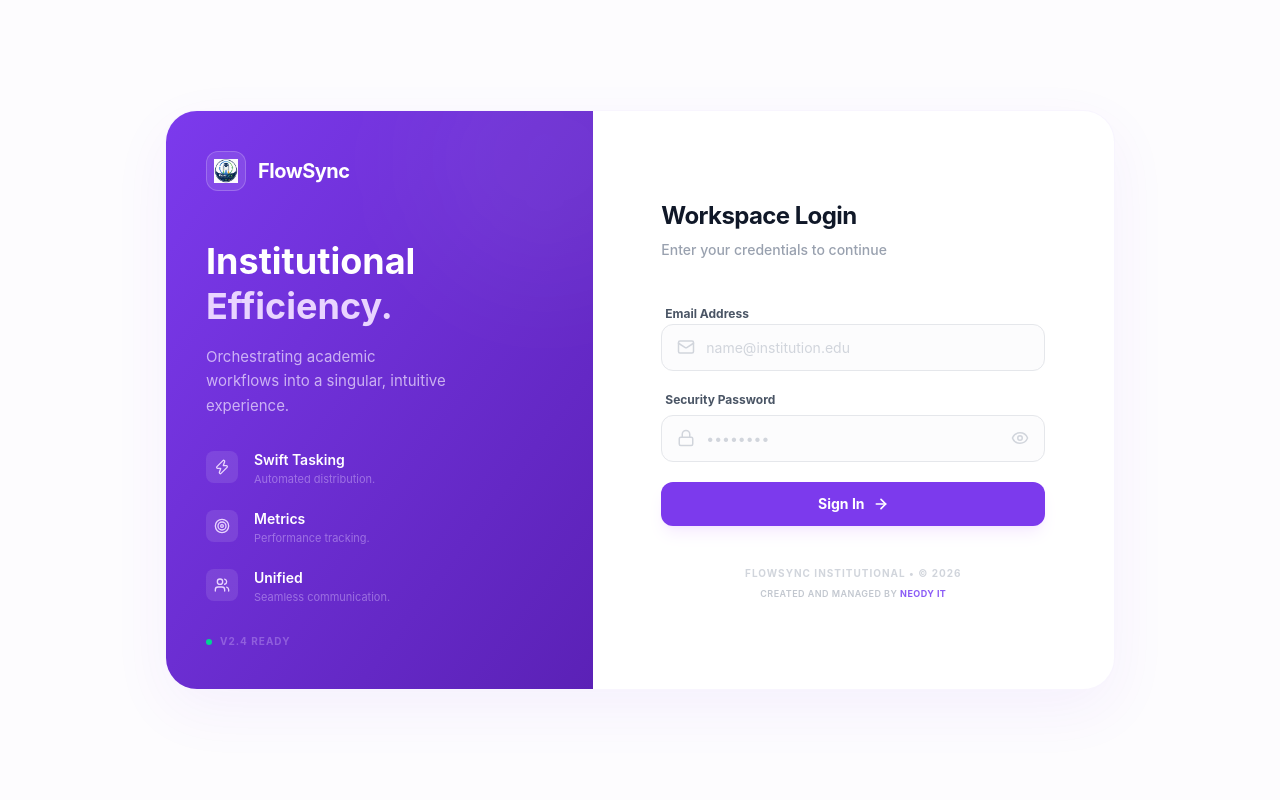
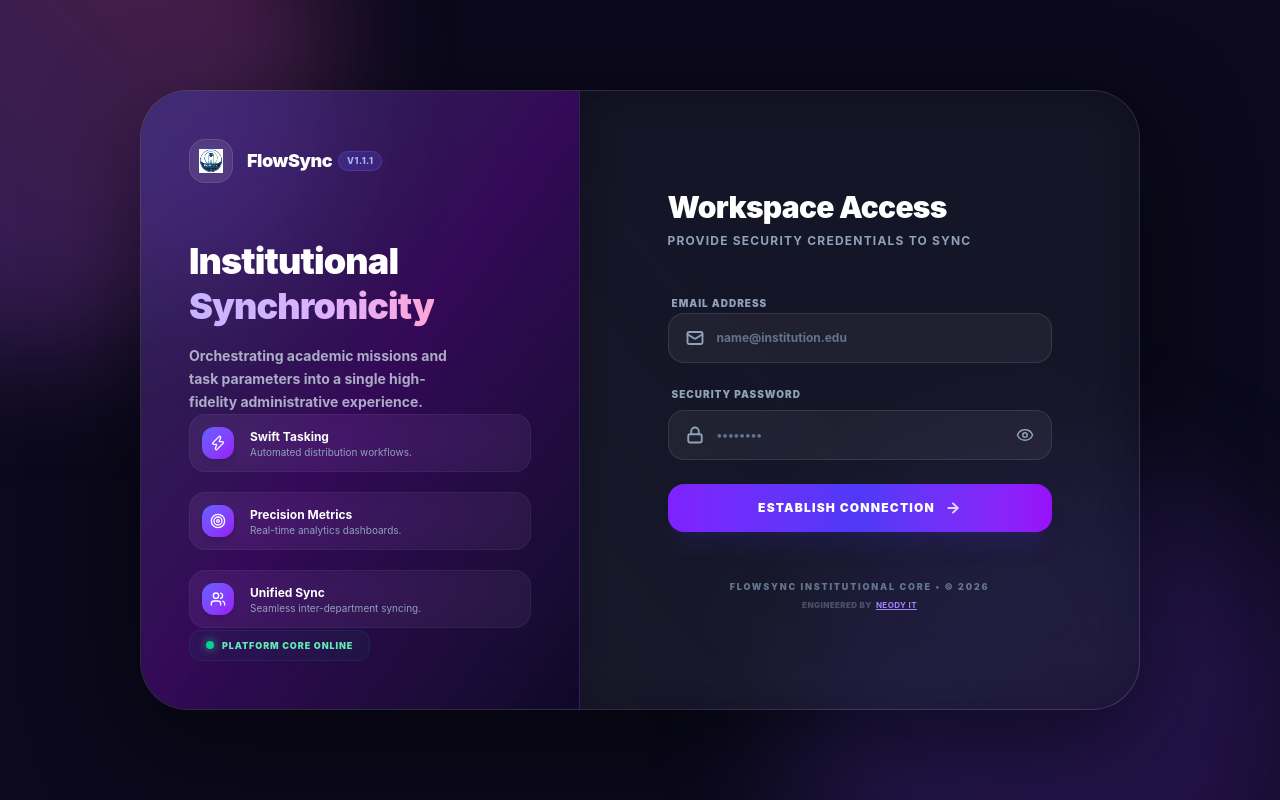
Before and after one commit to neodyit/FlowSync-V1.0, a React (Vite) app in the folder frontend/: page /login in a window 1280 px wide. Built offline with nearby package versions, Linux system fonts and the light colour scheme.

Commit message:
Updated Login Page UI

```diff
--- a/frontend/src/pages/Login.tsx
+++ b/frontend/src/pages/Login.tsx
@@ -62,118 +62,145 @@ const Login: React.FC = () => {
   };
 
   const features = [
-    { icon: Zap, title: "Swift Tasking", desc: "Automated distribution." },
-    { icon: Target, title: "Metrics", desc: "Performance tracking." },
-    { icon: Users, title: "Unified", desc: "Seamless communication." }
+    { icon: Zap, title: "Swift Tasking", desc: "Automated distribution workflows." },
+    { icon: Target, title: "Precision Metrics", desc: "Real-time analytics dashboards." },
+    { icon: Users, title: "Unified Sync", desc: "Seamless inter-department syncing." }
   ];
 
   return (
-    <div className="h-screen w-full flex items-center justify-center bg-[#FDFCFE] font-sans selection:bg-[#7C3AED]/10 overflow-hidden">
+    <div className="min-h-screen w-full flex items-center justify-center bg-[#0B091B] font-sans selection:bg-[#7C3AED]/20 py-8 px-4 md:py-12 relative overflow-y-auto">
       <SEO title="Secure Workspace Login" description="Access the FlowSync institutional portal to manage academic workflows and departmental synchronization." />
+
+      {/* Premium Background Mesh Blobs */}
+      <div className="absolute inset-0 overflow-hidden pointer-events-none">
+        <div className="absolute w-[300px] h-[300px] sm:w-[600px] sm:h-[600px] rounded-full bg-gradient-to-tr from-[#7C3AED]/30 to-[#EC4899]/30 blur-3xl -top-32 -left-32 sm:-top-64 sm:-left-64 animate-blob" style={{ animationDelay: '0s' }} />
+        <div className="absolute w-[250px] h-[250px] sm:w-[500px] sm:h-[500px] rounded-full bg-gradient-to-br from-indigo-500/20 to-purple-600/20 blur-3xl -bottom-24 sm:-bottom-48 right-0 animate-blob" style={{ animationDelay: '2s' }} />
+      </div>
+
       <motion.div
-        initial={{ opacity: 0, scale: 0.98 }}
-        animate={{ opacity: 1, scale: 1 }}
-        transition={{ duration: 0.4, ease: "easeOut" }}
-        className="w-full max-w-[950px] h-[580px] flex bg-white rounded-[32px] shadow-[0_20px_60px_rgba(124,58,237,0.06)] overflow-hidden border border-[#7C3AED]/5 mx-4"
+        initial={{ opacity: 0, y: 30 }}
+        animate={{ opacity: 1, y: 0 }}
+        transition={{ duration: 0.8, type: "spring", stiffness: 60 }}
+        className="w-full max-w-[1000px] min-h-[500px] md:h-[620px] flex flex-col md:flex-row bg-white/5 backdrop-blur-2xl rounded-[2rem] sm:rounded-[3rem] shadow-[0_30px_100px_rgba(0,0,0,0.5)] overflow-hidden border border-white/10 relative z-10"
       >
-        {/* Left Side - Branding (Split Screen) */}
-        <div className="hidden md:flex w-[45%] bg-gradient-to-br from-[#7C3AED] to-[#5B21B6] p-10 relative overflow-hidden flex-col justify-between">
-          {/* Subtle background glow */}
-          <div className="absolute top-0 right-0 w-64 h-64 bg-white/5 rounded-full blur-3xl -mr-20 -mt-20" />
+        {/* Left Side - Branding Panel (Frosted Glow) - Hidden on phones, visible on tablets (md) and desktops */}
+        <div className="hidden md:flex w-[44%] bg-gradient-to-br from-[#1E1B4B]/80 via-[#3B0764]/80 to-[#0F0829]/90 p-10 lg:p-12 relative overflow-hidden flex-col justify-between border-r border-white/5">
+          <div className="absolute inset-0 bg-gradient-to-br from-white/5 via-transparent to-transparent pointer-events-none" />
+          <div className="absolute -top-32 -left-32 w-80 h-80 bg-[#7C3AED]/20 rounded-full blur-3xl pointer-events-none" />
 
+          {/* Header Branding */}
           <div className="relative z-10">
-            <div className="flex items-center gap-3 mb-12">
-              <div className="w-10 h-10 bg-white/10 backdrop-blur-md rounded-xl flex items-center justify-center border border-white/20 overflow-hidden">
-                <img src="/logo.png" alt="FlowSync Logo" className="w-6 h-6 object-contain" />
+            <div className="flex items-center gap-3.5 mb-14">
+              <div className="w-11 h-11 bg-white/10 backdrop-blur-xl rounded-2xl flex items-center justify-center border border-white/10 shadow-inner hover:scale-105 transition-all cursor-pointer">
+                <img src="/logo.png" alt="FlowSync Logo" className="w-6 h-6 object-contain filter brightness-110" />
               </div>
-              <span className="text-xl font-bold tracking-tight text-white">FlowSync</span>
+              <span className="text-lg font-black tracking-tight text-white flex items-center gap-1.5">
+                FlowSync
+                <span className="text-[9px] bg-indigo-500/20 border border-indigo-500/30 text-indigo-300 font-extrabold px-2 py-0.5 rounded-full uppercase tracking-wider">v1.1.1</span>
+              </span>
             </div>
 
             <div className="space-y-4">
-              <h1 className="text-4xl font-bold text-white leading-tight">
+              <h1 className="text-3xl lg:text-4xl font-black text-white leading-tight tracking-tight">
                 Institutional <br />
-                <span className="text-purple-200">Efficiency.</span>
+                <span className="bg-clip-text text-transparent bg-gradient-to-r from-violet-300 via-purple-300 to-pink-300">Synchronicity</span>
               </h1>
-              <p className="text-[15px] text-purple-100/70 leading-relaxed max-w-[240px]">
-                Orchestrating academic workflows into a singular, intuitive experience.
+              <p className="text-[13px] lg:text-[14px] font-bold text-slate-300/80 leading-relaxed max-w-[280px]">
+                Orchestrating academic missions and task parameters into a single high-fidelity administrative experience.
               </p>
             </div>
           </div>
 
-          <div className="relative z-10 space-y-6">
-            {features.map((f) => (
-              <div key={f.title} className="flex items-center gap-4">
-                <div className="p-2 rounded-lg bg-white/10">
-                  <f.icon className="w-4 h-4 text-purple-200" />
+          {/* Frosted glass feature checklist */}
+          <div className="relative z-10 space-y-5">
+            {features.map((f, i) => (
+              <motion.div
+                initial={{ opacity: 0, x: -20 }}
+                animate={{ opacity: 1, x: 0 }}
+                transition={{ delay: i * 0.1 + 0.3 }}
+                key={f.title}
+                className="flex items-center gap-4 bg-white/5 backdrop-blur-md border border-white/5 p-3 rounded-2xl hover:bg-white/10 hover:border-white/10 hover:scale-[1.02] transition-all duration-300 group cursor-default"
+              >
+                <div className="p-2 rounded-xl bg-gradient-to-br from-indigo-500 to-purple-600 shadow-md">
+                  <f.icon className="w-4 h-4 text-white" />
                 </div>
                 <div>
-                  <h3 className="text-white font-semibold text-sm">{f.title}</h3>
-                  <p className="text-purple-200/40 text-[11px] leading-none mt-1">{f.desc}</p>
+                  <h3 className="text-white font-bold text-xs group-hover:text-violet-300 transition-colors">{f.title}</h3>
+                  <p className="text-slate-400 text-[10px] mt-0.5 leading-none">{f.desc}</p>
                 </div>
-              </div>
+              </motion.div>
             ))}
           </div>
 
-          <div className="relative z-10 flex items-center gap-2">
-            <div className="w-1.5 h-1.5 rounded-full bg-emerald-400" />
-            <p className="text-[10px] font-bold text-purple-200/30 uppercase tracking-widest">v2.4 Ready</p>
+          {/* Footer Metrics */}
+          <div className="relative z-10 flex items-center gap-2 bg-emerald-500/5 border border-emerald-500/10 px-4 py-2 rounded-xl w-fit">
+            <div className="w-2 h-2 rounded-full bg-emerald-400 animate-pulse shadow-[0_0_10px_rgba(52,211,153,0.8)]" />
+            <p className="text-[9px] font-black text-emerald-300 uppercase tracking-widest">Platform Core Online</p>
           </div>
         </div>
 
-        {/* Right Side - Login */}
-        <div className="flex-1 flex flex-col items-center justify-center p-8 lg:p-12">
-          {/* Mobile/Small Screen Branding */}
-          <div className="md:hidden flex items-center gap-2 mb-8">
-             <div className="w-8 h-8 bg-[#7C3AED] rounded-lg flex items-center justify-center shadow-lg shadow-purple-500/20 overflow-hidden">
-                <img src="/logo.png" alt="FlowSync Logo" className="w-5 h-5 object-contain" />
-              </div>
-              <span className="text-lg font-bold tracking-tight text-gray-900">FlowSync</span>
+        {/* Right Side - Login Panel */}
+        <div className="flex-1 flex flex-col items-center justify-center p-6 sm:p-10 md:p-12 lg:p-14 bg-slate-950/40 backdrop-blur-xl relative w-full h-auto md:h-full">
+          {/* Subtle reflection overlay */}
+          <div className="absolute inset-0 bg-gradient-to-tr from-white/[0.02] via-transparent to-transparent pointer-events-none" />
+
+          {/* Mobile/Small Screen Branding (Shown only on small screens) */}
+          <div className="md:hidden flex items-center gap-3.5 mb-8">
+            <div className="w-10 h-10 bg-gradient-to-br from-indigo-600 to-purple-700 rounded-2xl flex items-center justify-center shadow-lg shadow-purple-500/20 overflow-hidden">
+              <img src="/logo.png" alt="FlowSync Logo" className="w-5 h-5 object-contain" />
+            </div>
+            <span className="text-xl font-black tracking-tight text-white flex items-center gap-1.5">
+              FlowSync
+              <span className="text-[9px] bg-indigo-500/20 border border-indigo-500/30 text-indigo-300 font-extrabold px-2 py-0.5 rounded-full uppercase tracking-wider">v1.1.1</span>
+            </span>
           </div>
 
-          <div className="w-full max-w-sm">
-            <div className="mb-10 text-center md:text-left">
-              <h2 className="text-2xl font-bold text-gray-900 tracking-tight mb-2">Workspace Login</h2>
-              <p className="text-gray-400 text-sm font-medium">Enter your credentials to continue</p>
+          <div className="w-full max-w-sm relative z-10">
+            <div className="mb-8 md:mb-10 text-center md:text-left">
+              <h2 className="text-2xl md:text-3xl font-black text-white tracking-tight mb-2">Workspace Access</h2>
+              <p className="text-slate-400 text-[10px] sm:text-xs font-bold uppercase tracking-widest">Provide security credentials to sync</p>
             </div>
 
-            <form onSubmit={handleSubmit} className="space-y-5">
-              <div className="space-y-1.5">
-                <label className="text-[12px] font-bold text-gray-600 ml-1">Email Address</label>
+            <form onSubmit={handleSubmit} className="space-y-5 md:space-y-6">
+              {/* Email Input */}
+              <div className="space-y-2">
+                <label className="text-[10px] font-black text-slate-400 uppercase tracking-widest ml-1">Email Address</label>
                 <div className="relative group">
-                  <div className="absolute inset-y-0 left-0 pl-4 flex items-center pointer-events-none">
-                    <Mail className="h-4.5 w-4.5 text-gray-300 group-focus-within:text-[#7C3AED] transition-colors" strokeWidth={2} />
+                  <div className="absolute inset-y-0 left-0 pl-4.5 flex items-center pointer-events-none">
+                    <Mail className="h-4.5 w-4.5 text-slate-400 group-focus-within:text-violet-400 transition-colors" strokeWidth={2.5} />
                   </div>
                   <input
                     type="email"
                     value={email}
                     onChange={(e) => setEmail(e.target.value)}
-                    className="w-full pl-11 pr-4 py-3 bg-gray-50/50 border border-gray-200 rounded-xl outline-none focus:bg-white focus:border-[#7C3AED] transition-all text-gray-900 text-[14px] placeholder:text-gray-300"
+                    className="w-full pl-12 pr-4 py-3.5 md:py-4 bg-white/5 border border-white/10 rounded-2xl outline-none text-white text-xs font-bold focus:bg-slate-900/60 focus:border-violet-500 focus:ring-4 focus:ring-violet-500/10 transition-all placeholder:text-slate-500"
                     placeholder="name@institution.edu"
                     required
                   />
                 </div>
               </div>
 
-              <div className="space-y-1.5">
+              {/* Password Input */}
+              <div className="space-y-2">
                 <div className="flex justify-between items-center ml-1">
-                  <label className="text-[12px] font-bold text-gray-600">Security Password</label>
+                  <label className="text-[10px] font-black text-slate-400 uppercase tracking-widest">Security Password</label>
                 </div>
                 <div className="relative group">
-                  <div className="absolute inset-y-0 left-0 pl-4 flex items-center pointer-events-none">
-                    <Lock className="h-4.5 w-4.5 text-gray-300 group-focus-within:text-[#7C3AED] transition-colors" strokeWidth={2} />
+                  <div className="absolute inset-y-0 left-0 pl-4.5 flex items-center pointer-events-none">
+                    <Lock className="h-4.5 w-4.5 text-slate-400 group-focus-within:text-violet-400 transition-colors" strokeWidth={2.5} />
                   </div>
                   <input
                     type={showPassword ? 'text' : 'password'}
                     value={password}
                     onChange={(e) => setPassword(e.target.value)}
-                    className="w-full pl-11 pr-12 py-3 bg-gray-50/50 border border-gray-200 rounded-xl outline-none focus:bg-white focus:border-[#7C3AED] transition-all text-gray-900 text-[14px] placeholder:text-gray-300"
+                    className="w-full pl-12 pr-12 py-3.5 md:py-4 bg-white/5 border border-white/10 rounded-2xl outline-none text-white text-xs font-bold focus:bg-slate-900/60 focus:border-violet-500 focus:ring-4 focus:ring-violet-500/10 transition-all placeholder:text-slate-500"
                     placeholder="••••••••"
                     required
                   />
                   <button
                     type="button"
                     onClick={() => setShowPassword(!showPassword)}
-                    className="absolute inset-y-0 right-0 pr-4 flex items-center text-gray-300 hover:text-[#7C3AED] transition-colors"
+                    className="absolute inset-y-0 right-0 pr-4.5 flex items-center text-slate-400 hover:text-violet-400 transition-colors"
                   >
                     {showPassword ? (
                       <EyeOff className="h-4.5 w-4.5" strokeWidth={2} />
@@ -184,58 +211,79 @@ const Login: React.FC = () => {
                 </div>
               </div>
 
+              {/* Warnings and Alerts */}
               <AnimatePresence mode="wait">
                 {error && (
                   <motion.div
                     initial={{ opacity: 0, scale: 0.95 }}
                     animate={{ opacity: 1, scale: 1 }}
-                    className="bg-rose-50 text-rose-600 p-3 rounded-xl text-[12px] flex items-center gap-2 border border-rose-100"
+                    exit={{ opacity: 0, scale: 0.95 }}
+                    className="bg-rose-500/10 text-rose-300 p-4 rounded-2xl text-[11px] font-bold flex items-center gap-2.5 border border-rose-500/20"
                   >
-                    <AlertCircle className="w-3.5 h-3.5" />
-                    <span className="font-semibold">{error}</span>
+                    <AlertCircle className="w-4.5 h-4.5 text-rose-400 flex-shrink-0" />
+                    <span>{error}</span>
                   </motion.div>
                 )}
                 {success && (
                   <motion.div
                     initial={{ opacity: 0, scale: 0.95 }}
                     animate={{ opacity: 1, scale: 1 }}
-                    className="bg-emerald-50 text-emerald-600 p-3 rounded-xl text-[12px] flex items-center gap-2 border border-emerald-100"
+                    exit={{ opacity: 0, scale: 0.95 }}
+                    className="bg-emerald-500/10 text-emerald-300 p-4 rounded-2xl text-[11px] font-bold flex items-center gap-2.5 border border-emerald-500/20"
                   >
-                    <CheckCircle2 className="w-3.5 h-3.5" />
-                    <span className="font-semibold">Authenticated. Redirecting...</span>
+                    <CheckCircle2 className="w-4.5 h-4.5 text-emerald-400 flex-shrink-0" />
+                    <span>Identity Verified. Synchronizing Session...</span>
                   </motion.div>
                 )}
               </AnimatePresence>
 
+              {/* Submit Button */}
               <motion.button
                 whileHover={{ scale: 1.005 }}
                 whileTap={{ scale: 0.995 }}
                 type="submit"
                 disabled={isLoading || success}
-                className="w-full py-3 bg-[#7C3AED] hover:bg-[#6D28D9] text-white rounded-xl font-bold text-sm shadow-lg shadow-purple-500/10 transition-all flex items-center justify-center gap-2 disabled:opacity-70 mt-2"
+                className="w-full py-3.5 md:py-4 bg-gradient-to-r from-violet-600 via-indigo-600 to-purple-600 hover:from-violet-500 hover:to-purple-500 text-white rounded-2xl font-black text-xs uppercase tracking-widest shadow-xl shadow-indigo-600/10 hover:shadow-indigo-600/20 transition-all flex items-center justify-center gap-2.5 disabled:opacity-70 mt-4"
               >
                 {isLoading ? (
                   <div className="w-5 h-5 border-[2.5px] border-white/30 border-t-white rounded-full animate-spin" />
                 ) : (
                   <>
-                    Sign In
-                    <ArrowRight className="w-4 h-4" strokeWidth={2.5} />
+                    Establish Connection
+                    <ArrowRight className="w-4 h-4 text-violet-200" strokeWidth={3} />
                   </>
                 )}
               </motion.button>
             </form>
 
-            <div className="mt-10 text-center">
-              <p className="text-[10px] font-bold text-gray-300 uppercase tracking-widest mb-1.5">
-                FlowSync Institutional • © 2026
+            {/* Bottom Credits */}
+            <div className="mt-8 md:mt-12 text-center">
+              <p className="text-[9px] font-black text-slate-500 uppercase tracking-[0.2em] mb-1.5">
+                FlowSync Institutional Core • © 2026
               </p>
-              <p className="text-[9px] font-semibold text-gray-400/60 uppercase tracking-wider">
-                Created and Managed by <a href="https://neodyit.in" target="_blank" rel="noopener noreferrer" className="text-[#8B5CF6] hover:text-[#A78BFA] transition-colors font-bold">Neody IT</a>
+              <p className="text-[8px] font-black text-slate-400/40 uppercase tracking-wider flex items-center justify-center gap-1">
+                Engineered by
+                <a href="https://neodyit.in" target="_blank" rel="noopener noreferrer" className="text-violet-400 hover:text-violet-300 transition-colors font-bold underline">
+                  Neody IT
+                </a>
               </p>
             </div>
           </div>
         </div>
       </motion.div>
+
+      {/* CSS Styles for Animated meshes */}
+      <style dangerouslySetInnerHTML={{ __html: `
+        @keyframes blob {
+          0% { transform: translate(0px, 0px) scale(1); }
+          33% { transform: translate(20px, -30px) scale(1.05); }
+          66% { transform: translate(-10px, 15px) scale(0.98); }
+          100% { transform: translate(0px, 0px) scale(1); }
+        }
+        .animate-blob {
+          animation: blob 8s infinite alternate ease-in-out;
+        }
+      `}} />
     </div>
   );
 };
```
